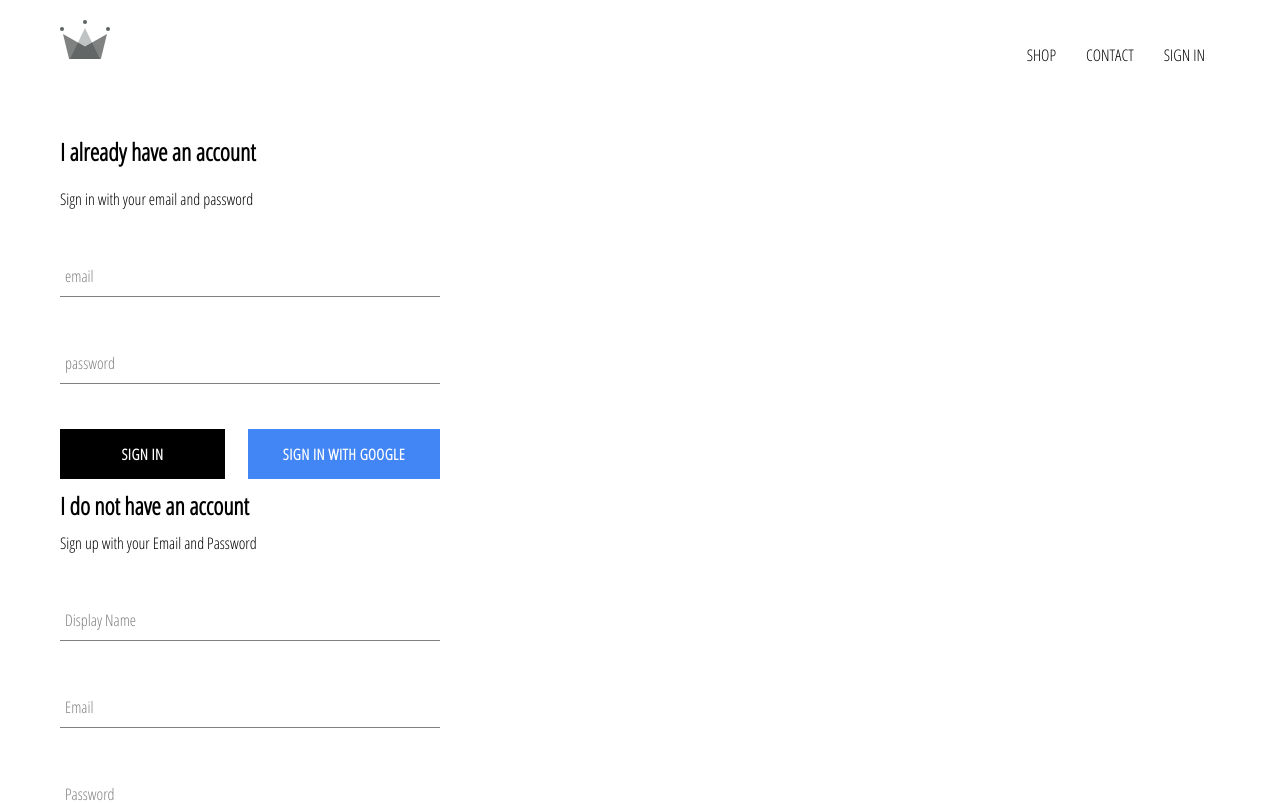
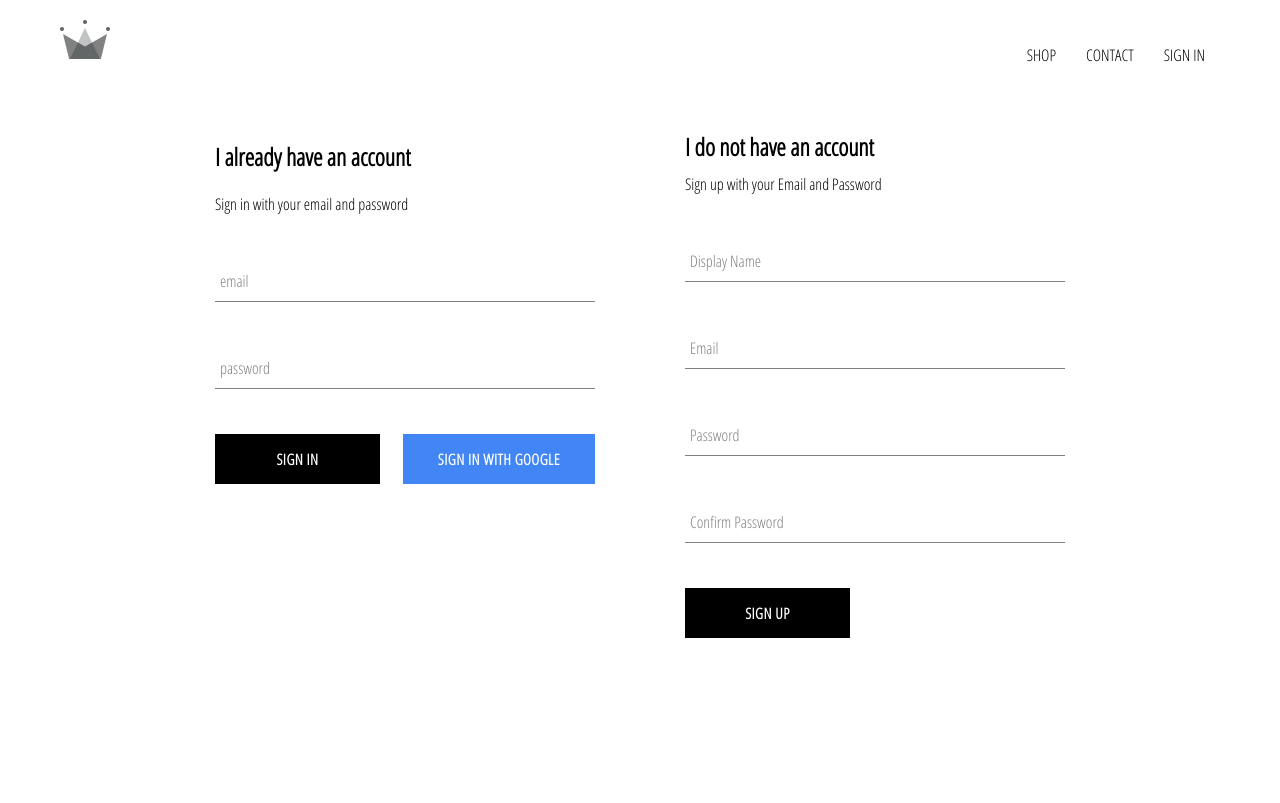
Before and after one commit to code-glutton/E-commerce, a React (Create React App) app: page /signin in a window 1280 px wide. Shown: the top 803 px of the page. Built offline with nearby package versions, Linux system fonts and the light colour scheme.

Commit message:
last firebase for user auth update

```diff
--- a/src/components/sign-in/sign-in.components.jsx
+++ b/src/components/sign-in/sign-in.components.jsx
@@ -49,7 +49,8 @@ class SignIn extends Component{
                     <CustomButton type="submit" value="Submit Form">SIGN IN</CustomButton>
                     <CustomButton type="submit" value="Submit Form" onClick={signInWithGoogle} isGoogleSignIn>
                         {' '}
-                        Sign in with Google{' '}
+                        Sign in with Google
+                        {' '}
                     </CustomButton>
                     </div>
 
--- a/src/pages/sign-in-up/sign-in-up.styles.scss
+++ b/src/pages/sign-in-up/sign-in-up.styles.scss
@@ -1,4 +1,4 @@
-.sign-in-and-sign-up {
+.signUpandIn {
     width: 850px;
     display: flex;
     justify-content: space-between;
```
